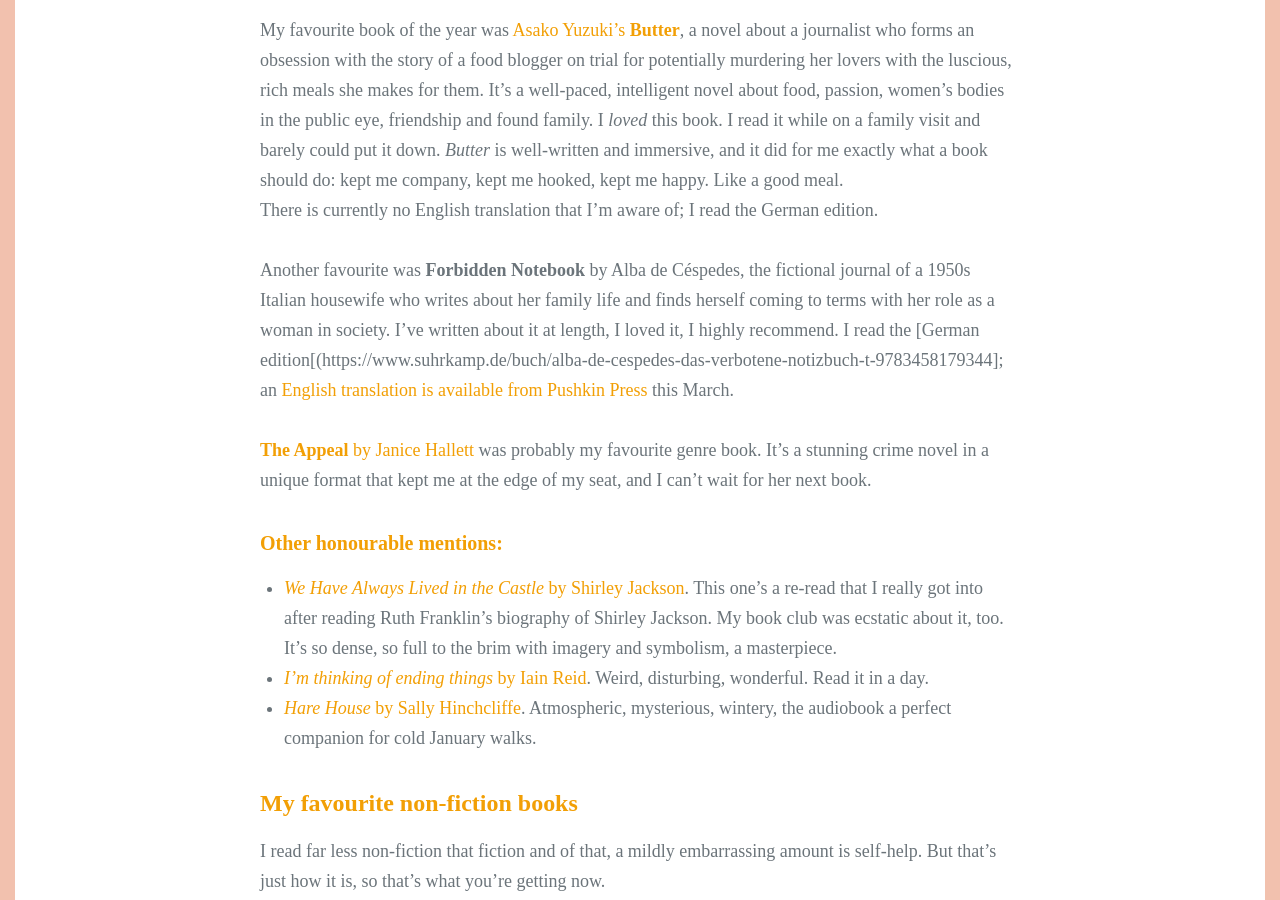
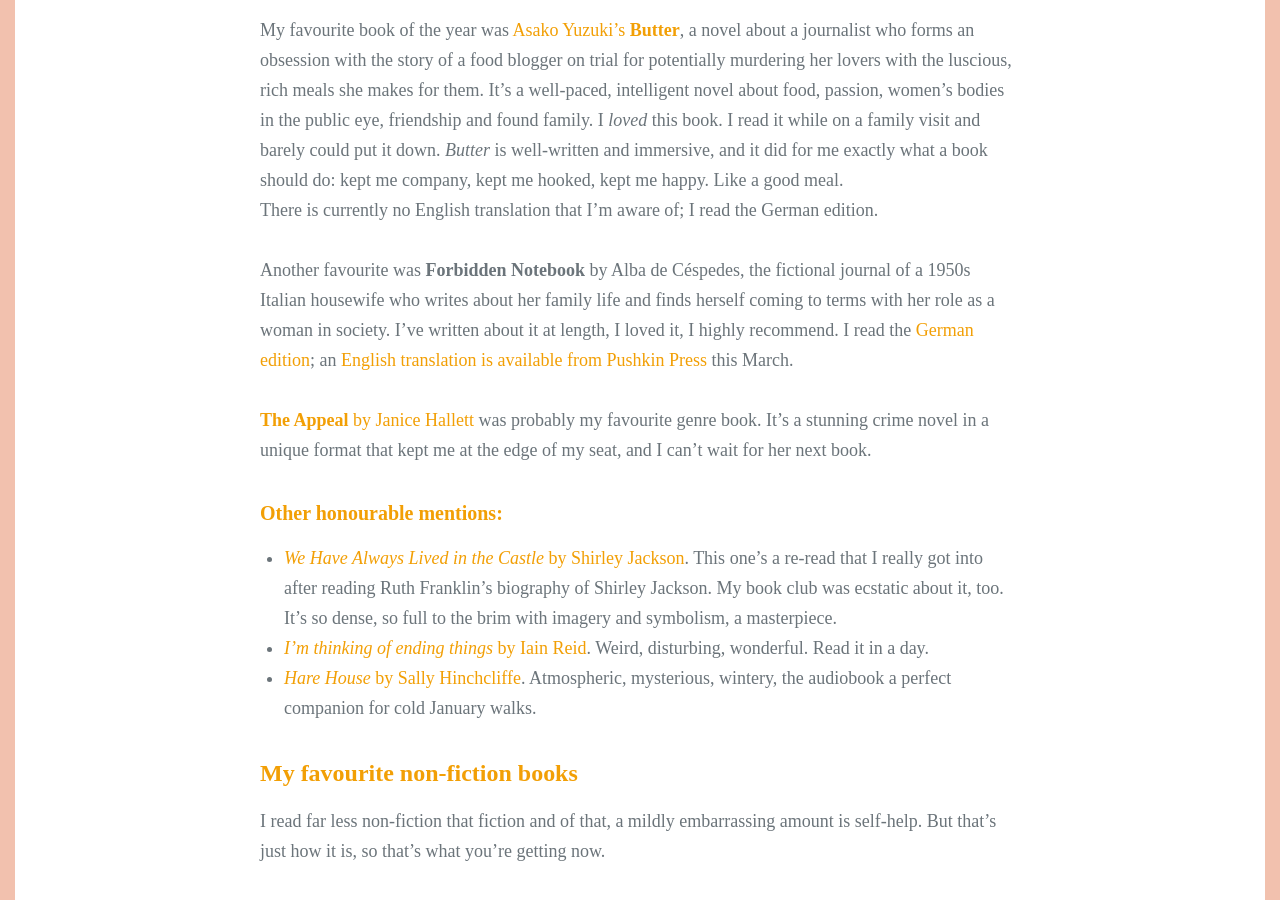
Before and after one commit to dontpanic89/blog, a Jekyll site: the page built from _posts/2023-01-08-2022-in-reading.md, in a window 1280 px wide and 900 px high, scrolled down 1696 px. Built offline with Jekyll 4.4.1, drawn with Linux system fonts in a browser that asks for light colours; some web fonts are replaced.

Commit message:
Update 2023-01-08-2022-in-reading.md

```diff
--- a/_posts/2023-01-08-2022-in-reading.md
+++ b/_posts/2023-01-08-2022-in-reading.md
@@ -24,7 +24,7 @@
 There is currently no English translation that I’m aware of; I read the German edition.
 
 Another favourite was **Forbidden Notebook** by Alba de Céspedes, the fictional journal of a 1950s Italian housewife who writes about her family life and finds herself coming to terms with her role as a woman in society. I’ve written about it at length, I loved it, I highly recommend.
-I read the [German edition[(https://www.suhrkamp.de/buch/alba-de-cespedes-das-verbotene-notizbuch-t-9783458179344]; an [English translation is available from Pushkin Press](https://pushkinpress.com/books/forbidden-notebook/) this March.
+I read the [German edition](https://www.suhrkamp.de/buch/alba-de-cespedes-das-verbotene-notizbuch-t-9783458179344); an [English translation is available from Pushkin Press](https://pushkinpress.com/books/forbidden-notebook/) this March.
 
 [**The Appeal** by Janice Hallett](https://www.simonandschuster.com/books/The-Appeal/Janice-Hallett/9781982187460) was probably my favourite genre book. It’s a stunning crime novel in a unique format that kept me at the edge of my seat, and I can’t wait for her next book.
 
```
